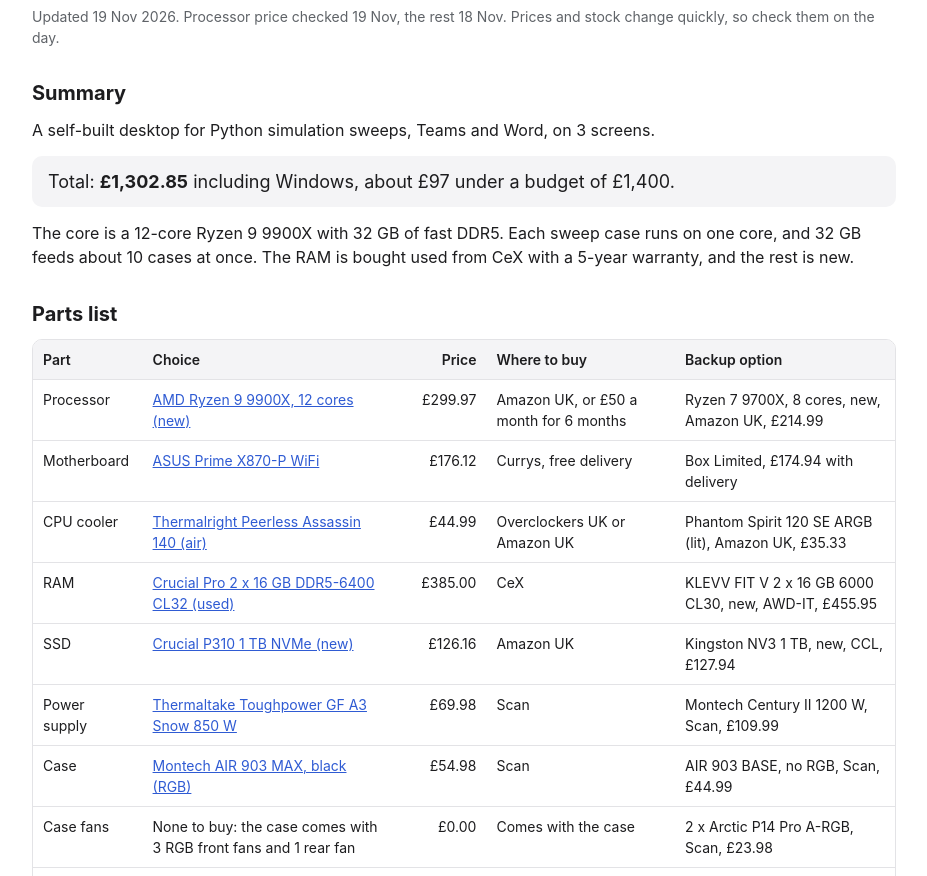
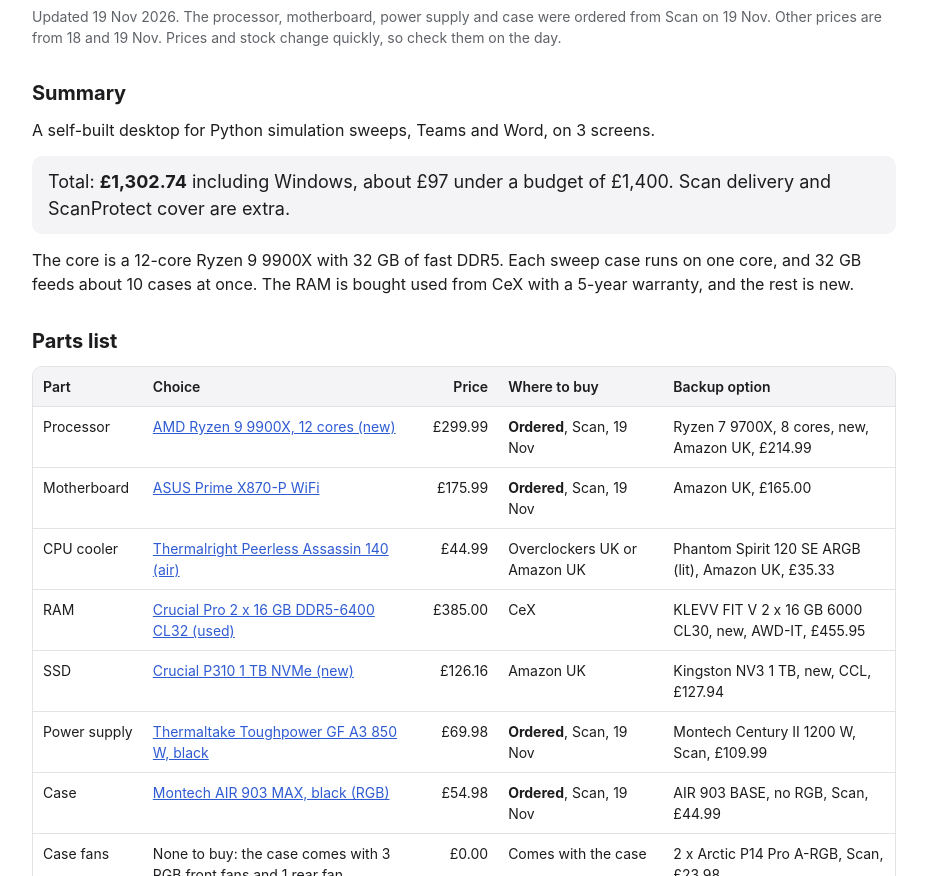
Before and after one commit to sh1juj/sim-pc-build-plan, a plain HTML site: page index.html in a window 1280 px wide. Shown: the part 68-944 px from the top of the page, without its empty margins (176-1103 px from the left). Drawn offline with Linux system fonts and the light colour scheme.

Commit message:
Mark processor, motherboard, power supply and case as ordered from Scan
Co-Authored-By: Claude Fable 5.2 <noreply@anthropic.com>
Claude-Session: https://claude.ai/code/session_01DQky9pHeZgQ5paqDTtziha

```diff
--- a/index.html
+++ b/index.html
@@ -30,11 +30,11 @@
 <body>
 <main>
 <h1>Sim PC Build Plan</h1>
-<div class="asof">Updated 19 Nov 2026. Processor price checked 19 Nov, the rest 18 Nov. Prices and stock change quickly, so check them on the day.</div>
+<div class="asof">Updated 19 Nov 2026. The processor, motherboard, power supply and case were ordered from Scan on 19 Nov. Other prices are from 18 and 19 Nov. Prices and stock change quickly, so check them on the day.</div>
 
 <h2>Summary</h2>
 <p>A self-built desktop for Python simulation sweeps, Teams and Word, on 3 screens.</p>
-<div class="total">Total: <strong>&pound;1,302.85</strong> including Windows, about &pound;97 under a budget of &pound;1,400.</div>
+<div class="total">Total: <strong>&pound;1,302.74</strong> including Windows, about &pound;97 under a budget of &pound;1,400. Scan delivery and ScanProtect cover are extra.</div>
 <p>The core is a 12-core Ryzen 9 9900X with 32 GB of fast DDR5. Each sweep case runs on one core, and 32 GB feeds about 10 cases at once. The RAM is bought used from CeX with a 5-year warranty, and the rest is new.</p>
 
 <h2>Parts list</h2>
@@ -42,17 +42,17 @@
 <table>
 <thead><tr><th>Part</th><th>Choice</th><th class="num">Price</th><th>Where to buy</th><th>Backup option</th></tr></thead>
 <tbody>
-<tr><td>Processor</td><td><a href="https://www.amazon.co.uk/s?k=ryzen+9+9900x+processor">AMD Ryzen 9 9900X, 12 cores (new)</a></td><td class="num">&pound;299.97</td><td>Amazon UK, or &pound;50 a month for 6 months</td><td>Ryzen 7 9700X, 8 cores, new, Amazon UK, &pound;214.99</td></tr>
-<tr><td>Motherboard</td><td><a href="https://uk.pcpartpicker.com/product/d7zXsY/asus-prime-x870-p-wifi-atx-am5-motherboard-prime-x870-p-wifi">ASUS Prime X870-P WiFi</a></td><td class="num">&pound;176.12</td><td>Currys, free delivery</td><td>Box Limited, &pound;174.94 with delivery</td></tr>
+<tr><td>Processor</td><td><a href="https://www.scan.co.uk/products/amd-ryzen-9-9900x-am5-zen-5-12-core-24-thread-44ghz-56ghz-turbo-64mb-cache-pcie-50-120w-cpu-retail">AMD Ryzen 9 9900X, 12 cores (new)</a></td><td class="num">&pound;299.99</td><td><strong>Ordered</strong>, Scan, 19 Nov</td><td>Ryzen 7 9700X, 8 cores, new, Amazon UK, &pound;214.99</td></tr>
+<tr><td>Motherboard</td><td><a href="https://www.scan.co.uk/products/asus-prime-x870-p-wifi-amd-x870-am5-ddr5-pcie-50-4x-m2-25g-wifi7-usb-40-amd-expo-atx">ASUS Prime X870-P WiFi</a></td><td class="num">&pound;175.99</td><td><strong>Ordered</strong>, Scan, 19 Nov</td><td>Amazon UK, &pound;165.00</td></tr>
 <tr><td>CPU cooler</td><td><a href="https://www.amazon.co.uk/s?k=thermalright+peerless+assassin+140">Thermalright Peerless Assassin 140 (air)</a></td><td class="num">&pound;44.99</td><td>Overclockers UK or Amazon UK</td><td>Phantom Spirit 120 SE ARGB (lit), Amazon UK, &pound;35.33</td></tr>
 <tr><td>RAM</td><td><a href="https://uk.webuy.com/product-detail?id=SD5CRUPROBD216326401">Crucial Pro 2 x 16 GB DDR5-6400 CL32 (used)</a></td><td class="num">&pound;385.00</td><td>CeX</td><td>KLEVV FIT V 2 x 16 GB 6000 CL30, new, AWD-IT, &pound;455.95</td></tr>
 <tr><td>SSD</td><td><a href="https://uk.pcpartpicker.com/product/M82j4D/crucial-p310-w-acronis-data-recovery-1-tb-m2-2280-pcie-40-x4-nvme-solid-state-drive-ct1000p310ssd801">Crucial P310 1 TB NVMe (new)</a></td><td class="num">&pound;126.16</td><td>Amazon UK</td><td>Kingston NV3 1 TB, new, CCL, &pound;127.94</td></tr>
-<tr><td>Power supply</td><td><a href="https://www.scan.co.uk/products/850w-thermaltake-gf-a3-snow-modular-80plus-gold-cybernetics-platinum-single-rail-pcie-51-atx-31-smar">Thermaltake Toughpower GF A3 Snow 850 W</a></td><td class="num">&pound;69.98</td><td>Scan</td><td>Montech Century II 1200 W, Scan, &pound;109.99</td></tr>
-<tr><td>Case</td><td><a href="https://uk.pcpartpicker.com/product/2MwmP6/montech-air-903-max-atx-mid-tower-case-air-903-max-b">Montech AIR 903 MAX, black (RGB)</a></td><td class="num">&pound;54.98</td><td>Scan</td><td>AIR 903 BASE, no RGB, Scan, &pound;44.99</td></tr>
+<tr><td>Power supply</td><td><a href="https://www.scan.co.uk/products/850w-thermaltake-toughpower-gf-a3-fully-modular-80plus-gold-pcie-51-atx-31-smart-zero-fan">Thermaltake Toughpower GF A3 850 W, black</a></td><td class="num">&pound;69.98</td><td><strong>Ordered</strong>, Scan, 19 Nov</td><td>Montech Century II 1200 W, Scan, &pound;109.99</td></tr>
+<tr><td>Case</td><td><a href="https://uk.pcpartpicker.com/product/2MwmP6/montech-air-903-max-atx-mid-tower-case-air-903-max-b">Montech AIR 903 MAX, black (RGB)</a></td><td class="num">&pound;54.98</td><td><strong>Ordered</strong>, Scan, 19 Nov</td><td>AIR 903 BASE, no RGB, Scan, &pound;44.99</td></tr>
 <tr><td>Case fans</td><td>None to buy: the case comes with 3 RGB front fans and 1 rear fan</td><td class="num">&pound;0.00</td><td>Comes with the case</td><td>2 x Arctic P14 Pro A-RGB, Scan, &pound;23.98</td></tr>
 <tr><td>Screen cables</td><td><a href="https://inside-tech.co.uk/cables/usb-c-to-displyport-4k-60hz-2-meter-black-data-cable/">2 x USB-C to DisplayPort, 2 m</a></td><td class="num">&pound;25.66</td><td>Inside Tech</td><td>Kustom PCs, &pound;13.80 each</td></tr>
 <tr><td>Windows</td><td><a href="https://www.microsoft.com/en-gb/d/windows-11-home/dg7gmgf0krt0">Windows 11 Home, digital download</a></td><td class="num">&pound;119.99</td><td>Microsoft Store</td><td>Scan USB version, &pound;119.97</td></tr>
-<tr class="sum"><td>Total</td><td></td><td class="num">&pound;1,302.85</td><td></td><td></td></tr>
+<tr class="sum"><td>Total</td><td></td><td class="num">&pound;1,302.74</td><td></td><td></td></tr>
 </tbody>
 </table>
 </div>
@@ -107,7 +107,8 @@
 <li>Set a quiet fan curve.</li>
 </ul>
 <p><strong>Day one checks:</strong> run MemTest86 overnight, and check the SSD's health with CrystalDiskInfo. Do this while the CeX returns window is still open.</p>
-<p><strong>Before ordering:</strong> ask Claude Code whether the run supervisor can run more than 2 simulations at once. The extra cores only help once it can.</p>
+<p><strong>ScanProtect:</strong> the Scan order has ScanProtect, which covers damage during installation, including bent motherboard pins. It runs for 28 days from delivery, and damage must be reported within 24 hours of finding it. Build within that window.</p>
+<p><strong>Still to do:</strong> ask Claude Code whether the run supervisor can run more than 2 simulations at once. The extra cores only help once it can.</p>
 <p><strong>Upgrades later:</strong> a second matching 2 x 16 GB kit for 64 GB, a graphics card if RAM is tight or for gaming, and a newer AM5 processor.</p>
 </main>
 </body>
```
